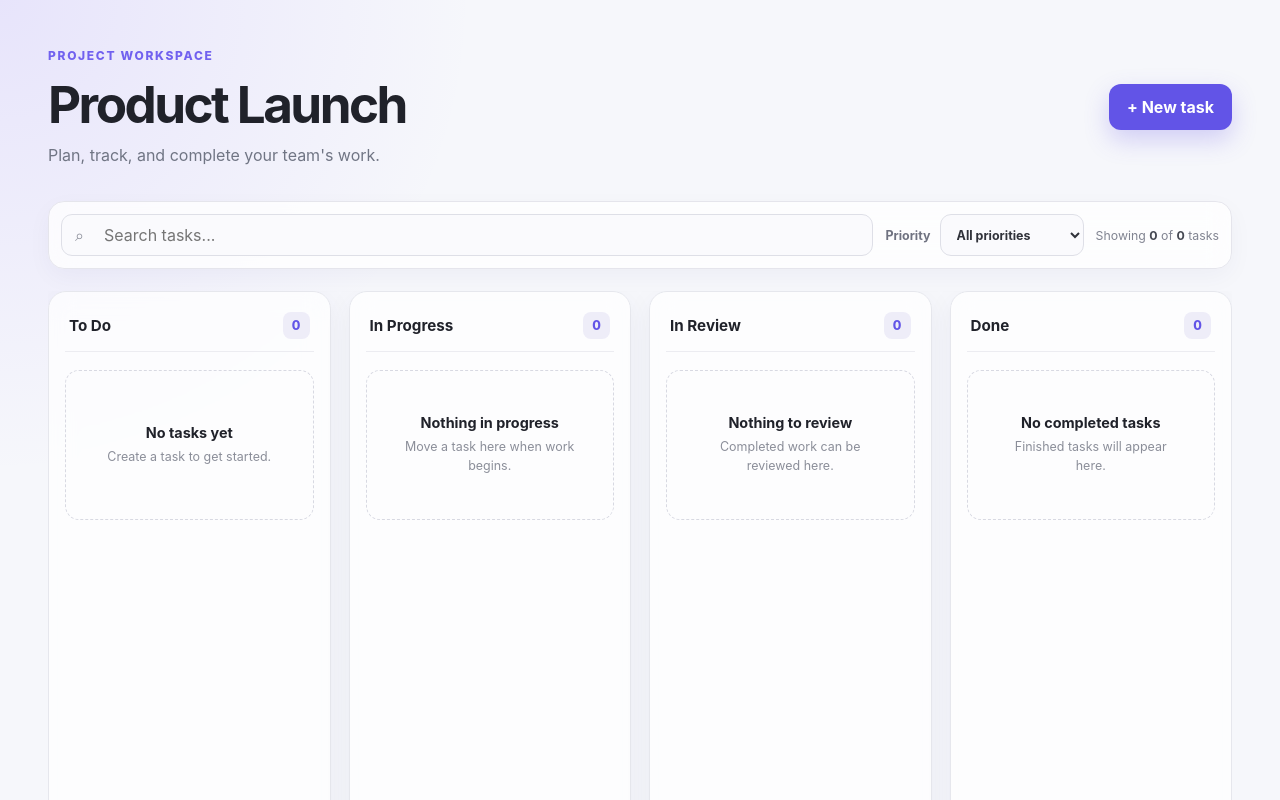
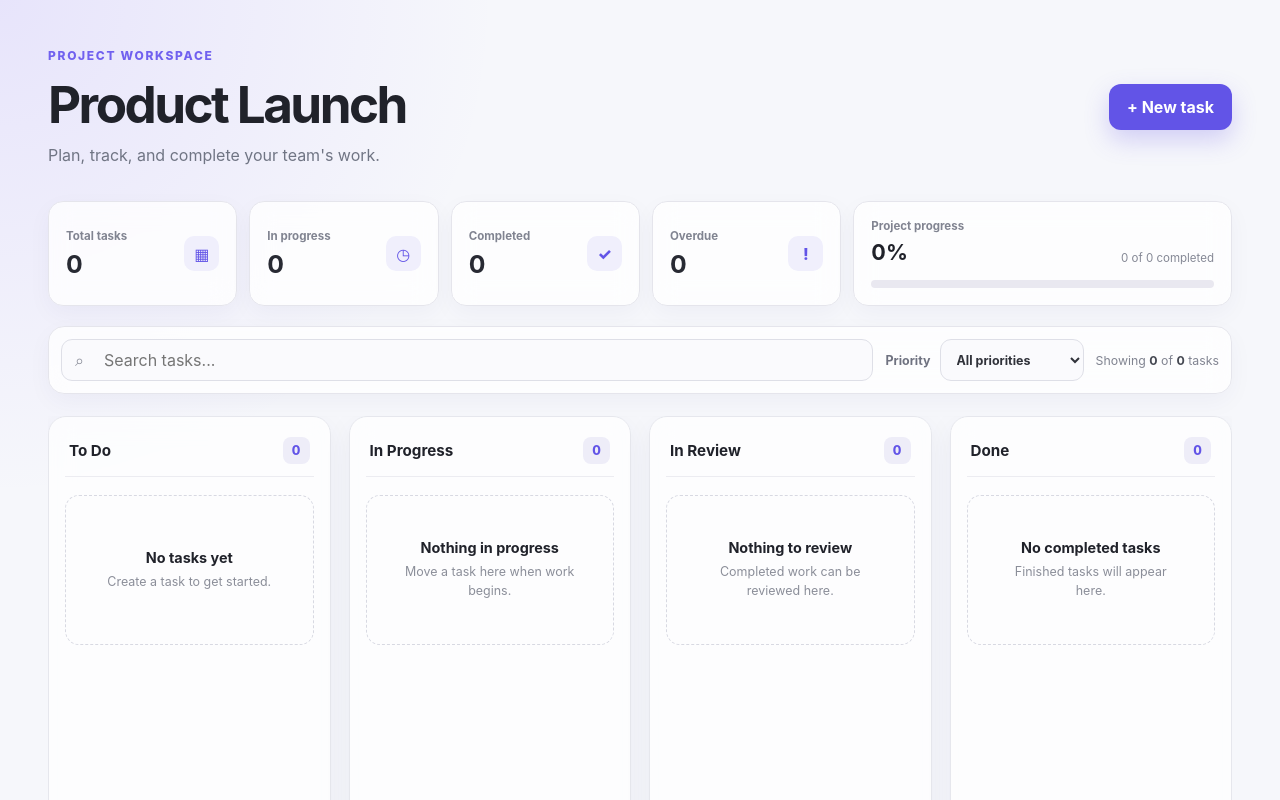
Before and after one commit to mysticCryptic/kanban-task-board, a React (Vite) app: page / in a window 1280 px wide. Shown: the top 800 px of the page. Built offline with nearby package versions, Linux system fonts and the light colour scheme.

Commit message:
Add search filters board stats and due date indicators

```diff
--- a/src/App.css
+++ b/src/App.css
@@ -541,3 +541,170 @@ select {
     flex: 1;
   }
 }
+
+.stats-grid {
+  max-width: 1500px;
+  margin: 0 auto 20px;
+  display: grid;
+  grid-template-columns: repeat(4, minmax(130px, 1fr)) minmax(260px, 2fr);
+  gap: 12px;
+}
+
+.stat-card,
+.progress-card {
+  border: 1px solid #e5e5ec;
+  border-radius: 15px;
+  background: rgba(255, 255, 255, 0.78);
+  box-shadow: 0 8px 24px rgba(30, 35, 90, 0.04);
+  backdrop-filter: blur(12px);
+}
+
+.stat-card {
+  min-height: 95px;
+  display: flex;
+  align-items: center;
+  justify-content: space-between;
+  padding: 17px;
+}
+
+.stat-card p,
+.progress-card p {
+  margin: 0 0 6px;
+  color: #818491;
+  font-size: 0.72rem;
+  font-weight: 750;
+}
+
+.stat-card strong {
+  color: #282a33;
+  font-size: 1.55rem;
+}
+
+.stat-icon {
+  display: grid;
+  width: 35px;
+  height: 35px;
+  place-items: center;
+  border-radius: 10px;
+  background: #f0effc;
+  color: #6254e7;
+  font-weight: 850;
+}
+
+.stat-card-warning {
+  border-color: #f0c7c2;
+  background: #fff8f7;
+}
+
+.stat-card-warning .stat-icon {
+  background: #ffe7e4;
+  color: #c34b41;
+}
+
+.progress-card {
+  padding: 17px;
+}
+
+.progress-header {
+  display: flex;
+  align-items: flex-end;
+  justify-content: space-between;
+  gap: 15px;
+}
+
+.progress-header strong {
+  font-size: 1.35rem;
+}
+
+.progress-header span {
+  color: #858895;
+  font-size: 0.72rem;
+}
+
+.progress-track {
+  height: 8px;
+  margin-top: 15px;
+  overflow: hidden;
+  border-radius: 999px;
+  background: #e9e8f0;
+}
+
+.progress-fill {
+  height: 100%;
+  border-radius: inherit;
+  background: linear-gradient(90deg, #6254e7, #887cf0);
+  transition: width 250ms ease;
+}
+
+.task-date {
+  display: inline-flex;
+  align-items: center;
+  gap: 7px;
+  width: fit-content;
+  padding: 6px 9px;
+  border-radius: 8px;
+}
+
+.due-date-dot {
+  width: 6px;
+  height: 6px;
+  flex-shrink: 0;
+  border-radius: 50%;
+  background: currentColor;
+}
+
+.due-normal {
+  background: #f1f1f5;
+  color: #707480;
+}
+
+.due-soon {
+  background: #fff6df;
+  color: #a06b00;
+}
+
+.due-today {
+  background: #fff0dc;
+  color: #b75e00;
+}
+
+.due-overdue {
+  background: #ffebe8;
+  color: #c23e34;
+  font-weight: 750;
+}
+
+.due-complete {
+  background: #eaf7ee;
+  color: #2f7d4d;
+}
+
+@media (max-width: 1100px) {
+  .stats-grid {
+    grid-template-columns: repeat(4, 1fr);
+  }
+
+  .progress-card {
+    grid-column: 1 / -1;
+  }
+}
+
+@media (max-width: 700px) {
+  .stats-grid {
+    grid-template-columns: repeat(2, 1fr);
+  }
+
+  .progress-card {
+    grid-column: 1 / -1;
+  }
+}
+
+@media (max-width: 420px) {
+  .stats-grid {
+    grid-template-columns: 1fr;
+  }
+
+  .progress-card {
+    grid-column: auto;
+  }
+}
--- a/src/App.tsx
+++ b/src/App.tsx
@@ -62,6 +62,60 @@ const columns: ColumnDefinition[] = [
   },
 ];
 
+function getTodayDate() {
+  const today = new Date();
+
+  return new Date(
+    today.getFullYear(),
+    today.getMonth(),
+    today.getDate(),
+  );
+}
+
+function getDueDateStatus(task: Task) {
+  if (!task.dueDate || task.status === "done") {
+    return null;
+  }
+
+  const today = getTodayDate();
+  const dueDate = new Date(`${task.dueDate}T00:00:00`);
+
+  const differenceInMilliseconds =
+    dueDate.getTime() - today.getTime();
+
+  const differenceInDays = Math.ceil(
+    differenceInMilliseconds / (1000 * 60 * 60 * 24),
+  );
+
+  if (differenceInDays < 0) {
+    return {
+      label: "Overdue",
+      className: "due-overdue",
+    };
+  }
+
+  if (differenceInDays === 0) {
+    return {
+      label: "Due today",
+      className: "due-today",
+    };
+  }
+
+  if (differenceInDays <= 3) {
+    return {
+      label: `Due in ${differenceInDays} day${
+        differenceInDays === 1 ? "" : "s"
+      }`,
+      className: "due-soon",
+    };
+  }
+
+  return {
+    label: `Due ${dueDate.toLocaleDateString()}`,
+    className: "due-normal",
+  };
+}
+
 function TaskCard({
   task,
   isOverlay = false,
@@ -91,18 +145,22 @@ function TaskCard({
         }
       : undefined;
 
+  const dueDateStatus = getDueDateStatus(task);
+
   return (
     <article
       ref={setNodeRef}
       style={style}
-      className={`task-card ${isDragging ? "task-card-dragging" : ""} ${
-        isOverlay ? "task-card-overlay" : ""
-      }`}
+      className={`task-card ${
+        isDragging ? "task-card-dragging" : ""
+      } ${isOverlay ? "task-card-overlay" : ""}`}
       {...attributes}
       {...listeners}
     >
       <div className="task-card-top">
-        <span className={`priority-badge priority-${task.priority}`}>
+        <span
+          className={`priority-badge priority-${task.priority}`}
+        >
           {task.priority}
         </span>
 
@@ -116,9 +174,18 @@ function TaskCard({
       {task.description && <p>{task.description}</p>}
 
       {task.dueDate && (
-        <div className="task-date">
-          Due{" "}
-          {new Date(`${task.dueDate}T00:00:00`).toLocaleDateString()}
+        <div
+          className={`task-date ${
+            dueDateStatus?.className ?? "due-complete"
+          }`}
+        >
+          <span className="due-date-dot" />
+
+          {task.status === "done"
+            ? `Completed · Due ${new Date(
+                `${task.dueDate}T00:00:00`,
+              ).toLocaleDateString()}`
+            : dueDateStatus?.label}
         </div>
       )}
     </article>
@@ -155,7 +222,11 @@ function BoardColumn({
       <div className="task-list">
         {tasks.length === 0 ? (
           <div className="empty-state">
-            <p>{isFiltering ? "No matching tasks" : column.emptyTitle}</p>
+            <p>
+              {isFiltering
+                ? "No matching tasks"
+                : column.emptyTitle}
+            </p>
 
             <span>
               {isFiltering
@@ -164,7 +235,9 @@ function BoardColumn({
             </span>
           </div>
         ) : (
-          tasks.map((task) => <TaskCard task={task} key={task.id} />)
+          tasks.map((task) => (
+            <TaskCard task={task} key={task.id} />
+          ))
         )}
       </div>
     </div>
@@ -173,12 +246,14 @@ function BoardColumn({
 
 function App() {
   const [tasks, setTasks] = useState<Task[]>([]);
-  const [activeTask, setActiveTask] = useState<Task | null>(null);
+  const [activeTask, setActiveTask] =
+    useState<Task | null>(null);
   const [isModalOpen, setIsModalOpen] = useState(false);
 
   const [title, setTitle] = useState("");
   const [description, setDescription] = useState("");
-  const [priority, setPriority] = useState<Priority>("normal");
+  const [priority, setPriority] =
+    useState<Priority>("normal");
   const [dueDate, setDueDate] = useState("");
 
   const [searchQuery, setSearchQuery] = useState("");
@@ -194,16 +269,22 @@ function App() {
   );
 
   const filteredTasks = useMemo(() => {
-    const normalizedSearch = searchQuery.trim().toLowerCase();
+    const normalizedSearch =
+      searchQuery.trim().toLowerCase();
 
     return tasks.filter((task) => {
       const matchesSearch =
         normalizedSearch === "" ||
-        task.title.toLowerCase().includes(normalizedSearch) ||
-        task.description.toLowerCase().includes(normalizedSearch);
+        task.title
+          .toLowerCase()
+          .includes(normalizedSearch) ||
+        task.description
+          .toLowerCase()
+          .includes(normalizedSearch);
 
       const matchesPriority =
-        priorityFilter === "all" || task.priority === priorityFilter;
+        priorityFilter === "all" ||
+        task.priority === priorityFilter;
 
       return matchesSearch && matchesPriority;
     });
@@ -227,6 +308,43 @@ function App() {
     );
   }, [filteredTasks]);
 
+  const boardStats = useMemo(() => {
+    const total = tasks.length;
+
+    const completed = tasks.filter(
+      (task) => task.status === "done",
+    ).length;
+
+    const inProgress = tasks.filter(
+      (task) => task.status === "in_progress",
+    ).length;
+
+    const overdue = tasks.filter((task) => {
+      if (!task.dueDate || task.status === "done") {
+        return false;
+      }
+
+      const taskDueDate = new Date(
+        `${task.dueDate}T00:00:00`,
+      );
+
+      return taskDueDate < getTodayDate();
+    }).length;
+
+    const completionPercentage =
+      total === 0
+        ? 0
+        : Math.round((completed / total) * 100);
+
+    return {
+      total,
+      completed,
+      inProgress,
+      overdue,
+      completionPercentage,
+    };
+  }, [tasks]);
+
   function resetForm() {
     setTitle("");
     setDescription("");
@@ -239,7 +357,9 @@ function App() {
     setIsModalOpen(false);
   }
 
-  function handleCreateTask(event: React.FormEvent<HTMLFormElement>) {
+  function handleCreateTask(
+    event: React.FormEvent<HTMLFormElement>,
+  ) {
     event.preventDefault();
 
     const trimmedTitle = title.trim();
@@ -257,17 +377,25 @@ function App() {
       dueDate,
     };
 
-    setTasks((currentTasks) => [newTask, ...currentTasks]);
+    setTasks((currentTasks) => [
+      newTask,
+      ...currentTasks,
+    ]);
+
     closeModal();
   }
 
   function handleDragStart(event: DragStartEvent) {
-    const draggedTask = tasks.find((task) => task.id === event.active.id);
+    const draggedTask = tasks.find(
+      (task) => task.id === event.active.id,
+    );
+
     setActiveTask(draggedTask ?? null);
   }
 
   function handleDragEnd(event: DragEndEvent) {
     const { active, over } = event;
+
     setActiveTask(null);
 
     if (!over) {
@@ -287,21 +415,29 @@ function App() {
     setTasks((currentTasks) =>
       currentTasks.map((task) =>
         task.id === active.id
-          ? { ...task, status: destinationStatus }
+          ? {
+              ...task,
+              status: destinationStatus,
+            }
           : task,
       ),
     );
   }
 
   const isFiltering =
-    searchQuery.trim() !== "" || priorityFilter !== "all";
+    searchQuery.trim() !== "" ||
+    priorityFilter !== "all";
 
   return (
     <main className="app">
       <header className="app-header">
         <div>
-          <p className="eyebrow">PROJECT WORKSPACE</p>
+          <p className="eyebrow">
+            PROJECT WORKSPACE
+          </p>
+
           <h1>Product Launch</h1>
+
           <p className="subtitle">
             Plan, track, and complete your team's work.
           </p>
@@ -315,16 +451,104 @@ function App() {
         </button>
       </header>
 
-      <section className="board-toolbar" aria-label="Task filters">
+      <section
+        className="stats-grid"
+        aria-label="Board summary"
+      >
+        <article className="stat-card">
+          <div>
+            <p>Total tasks</p>
+            <strong>{boardStats.total}</strong>
+          </div>
+
+          <span className="stat-icon">▦</span>
+        </article>
+
+        <article className="stat-card">
+          <div>
+            <p>In progress</p>
+            <strong>{boardStats.inProgress}</strong>
+          </div>
+
+          <span className="stat-icon">◷</span>
+        </article>
+
+        <article className="stat-card">
+          <div>
+            <p>Completed</p>
+            <strong>{boardStats.completed}</strong>
+          </div>
+
+          <span className="stat-icon">✓</span>
+        </article>
+
+        <article
+          className={`stat-card ${
+            boardStats.overdue > 0
+              ? "stat-card-warning"
+              : ""
+          }`}
+        >
+          <div>
+            <p>Overdue</p>
+            <strong>{boardStats.overdue}</strong>
+          </div>
+
+          <span className="stat-icon">!</span>
+        </article>
+
+        <article className="progress-card">
+          <div className="progress-header">
+            <div>
+              <p>Project progress</p>
+              <strong>
+                {boardStats.completionPercentage}%
+              </strong>
+            </div>
+
+            <span>
+              {boardStats.completed} of{" "}
+              {boardStats.total} completed
+            </span>
+          </div>
+
+          <div
+            className="progress-track"
+            role="progressbar"
+            aria-valuemin={0}
+            aria-valuemax={100}
+            aria-valuenow={
+              boardStats.completionPercentage
+            }
+          >
+            <div
+              className="progress-fill"
+              style={{
+                width: `${boardStats.completionPercentage}%`,
+              }}
+            />
+          </div>
+        </article>
+      </section>
+
+      <section
+        className="board-toolbar"
+        aria-label="Task filters"
+      >
         <div className="search-field">
-          <span className="search-icon" aria-hidden="true">
+          <span
+            className="search-icon"
+            aria-hidden="true"
+          >
             ⌕
           </span>
 
           <input
             type="search"
             value={searchQuery}
-            onChange={(event) => setSearchQuery(event.target.value)}
+            onChange={(event) =>
+              setSearchQuery(event.target.value)
+            }
             placeholder="Search tasks..."
             aria-label="Search tasks"
           />
@@ -347,10 +571,16 @@ function App() {
           <select
             value={priorityFilter}
             onChange={(event) =>
-              setPriorityFilter(event.target.value as Priority | "all")
+              setPriorityFilter(
+                event.target.value as
+                  | Priority
+                  | "all",
+              )
             }
           >
-            <option value="all">All priorities</option>
+            <option value="all">
+              All priorities
+            </option>
             <option value="high">High</option>
             <option value="normal">Normal</option>
             <option value="low">Low</option>
@@ -358,7 +588,8 @@ function App() {
         </label>
 
         <div className="filter-results">
-          Showing <strong>{filteredTasks.length}</strong> of{" "}
+          Showing{" "}
+          <strong>{filteredTasks.length}</strong> of{" "}
           <strong>{tasks.length}</strong> tasks
         </div>
 
@@ -394,23 +625,38 @@ function App() {
         </section>
 
         <DragOverlay>
-          {activeTask ? <TaskCard task={activeTask} isOverlay /> : null}
+          {activeTask ? (
+            <TaskCard
+              task={activeTask}
+              isOverlay
+            />
+          ) : null}
         </DragOverlay>
       </DndContext>
 
       {isModalOpen && (
-        <div className="modal-backdrop" onMouseDown={closeModal}>
+        <div
+          className="modal-backdrop"
+          onMouseDown={closeModal}
+        >
           <section
             className="task-modal"
             role="dialog"
             aria-modal="true"
             aria-labelledby="new-task-title"
-            onMouseDown={(event) => event.stopPropagation()}
+            onMouseDown={(event) =>
+              event.stopPropagation()
+            }
           >
             <div className="modal-header">
               <div>
-                <p className="modal-eyebrow">NEW TASK</p>
-                <h2 id="new-task-title">Add work to your board</h2>
+                <p className="modal-eyebrow">
+                  NEW TASK
+                </p>
+
+                <h2 id="new-task-title">
+                  Add work to your board
+                </h2>
               </div>
 
               <button
@@ -426,10 +672,13 @@ function App() {
             <form onSubmit={handleCreateTask}>
               <label>
                 Task title
+
                 <input
                   type="text"
                   value={title}
-                  onChange={(event) => setTitle(event.target.value)}
+                  onChange={(event) =>
+                    setTitle(event.target.value)
+                  }
                   placeholder="Example: Build onboarding screen"
                   autoFocus
                   required
@@ -438,9 +687,14 @@ function App() {
 
               <label>
                 Description
+
                 <textarea
                   value={description}
-                  onChange={(event) => setDescription(event.target.value)}
+                  onChange={(event) =>
+                    setDescription(
+                      event.target.value,
+                    )
+                  }
                   placeholder="Add useful details..."
                   rows={4}
                 />
@@ -449,24 +703,39 @@ function App() {
               <div className="form-row">
                 <label>
                   Priority
+
                   <select
                     value={priority}
                     onChange={(event) =>
-                      setPriority(event.target.value as Priority)
+                      setPriority(
+                        event.target
+                          .value as Priority,
+                      )
                     }
                   >
-                    <option value="low">Low</option>
-                    <option value="normal">Normal</option>
-                    <option value="high">High</option>
+                    <option value="low">
+                      Low
+                    </option>
+                    <option value="normal">
+                      Normal
+                    </option>
+                    <option value="high">
+                      High
+                    </option>
                   </select>
                 </label>
 
                 <label>
                   Due date
+
                   <input
                     type="date"
                     value={dueDate}
-                    onChange={(event) => setDueDate(event.target.value)}
+                    onChange={(event) =>
+                      setDueDate(
+                        event.target.value,
+                      )
+                    }
                   />
                 </label>
               </div>
@@ -480,7 +749,10 @@ function App() {
                   Cancel
                 </button>
 
-                <button type="submit" className="primary-button">
+                <button
+                  type="submit"
+                  className="primary-button"
+                >
                   Create task
                 </button>
               </div>
```
